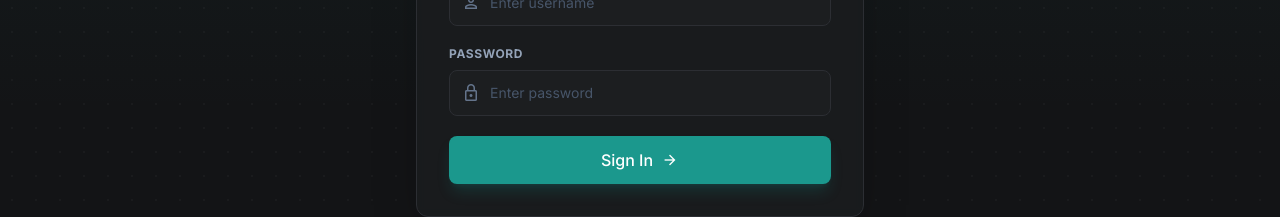
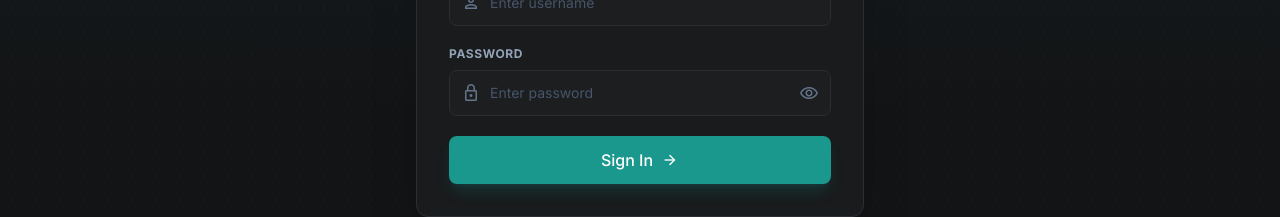
Before and after one commit to yoginugroho1209-lab/dashboard-evidence, a React (Vite) app in the folder apps/dashboard/: page /login in a window 1280 px wide. Shown: the part 388-605 px from the top of the page. Built offline with nearby package versions, Linux system fonts and the light colour scheme.

Commit message:
feat: add password visibility toggle

```diff
--- a/apps/dashboard/src/pages/Login.jsx
+++ b/apps/dashboard/src/pages/Login.jsx
@@ -6,6 +6,7 @@ const Login = () => {
     const navigate = useNavigate();
     const [username, setUsername] = useState('');
     const [password, setPassword] = useState('');
+    const [showPassword, setShowPassword] = useState(false);
     const [loading, setLoading] = useState(false);
     const [error, setError] = useState(null);
 
@@ -111,14 +112,23 @@ const Login = () => {
                                     <span className="material-symbols-outlined text-[20px]">lock</span>
                                 </div>
                                 <input
-                                    type="password"
+                                    type={showPassword ? "text" : "password"}
                                     value={password}
                                     onChange={(e) => setPassword(e.target.value)}
-                                    className="w-full bg-input-bg border border-border-dark text-white text-sm rounded-lg pl-10 pr-4 py-3 focus:outline-none focus:border-primary focus:ring-1 focus:ring-primary placeholder-slate-600 transition-colors"
+                                    className="w-full bg-input-bg border border-border-dark text-white text-sm rounded-lg pl-10 pr-10 py-3 focus:outline-none focus:border-primary focus:ring-1 focus:ring-primary placeholder-slate-600 transition-colors"
                                     placeholder="Enter password"
                                     required
                                     autoComplete="current-password"
                                 />
+                                <button
+                                    type="button"
+                                    onClick={() => setShowPassword(!showPassword)}
+                                    className="absolute inset-y-0 right-0 pr-3 flex items-center text-slate-500 hover:text-white transition-colors focus:outline-none"
+                                >
+                                    <span className="material-symbols-outlined text-[20px]">
+                                        {showPassword ? 'visibility_off' : 'visibility'}
+                                    </span>
+                                </button>
                             </div>
                         </div>
 
```
